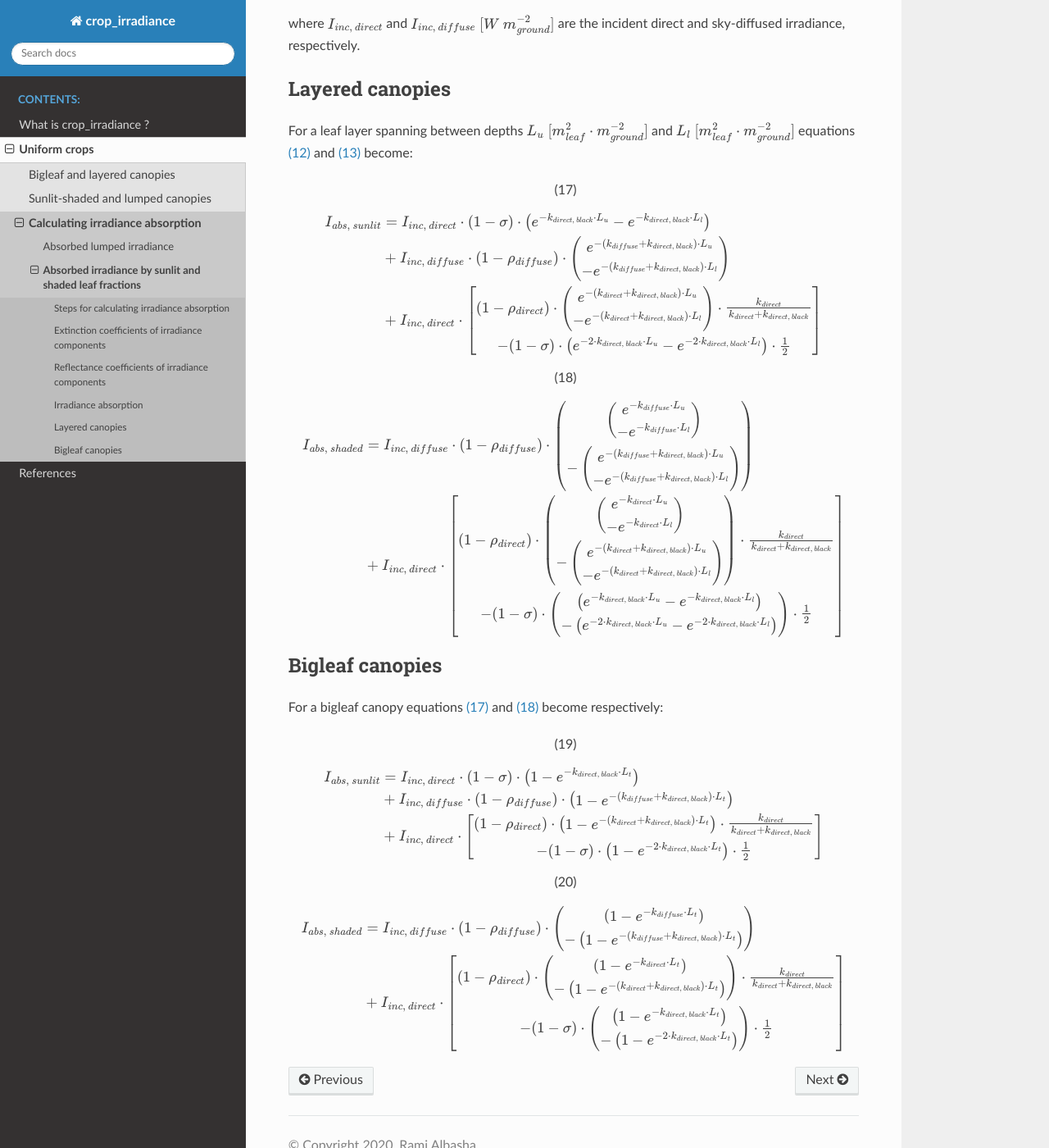
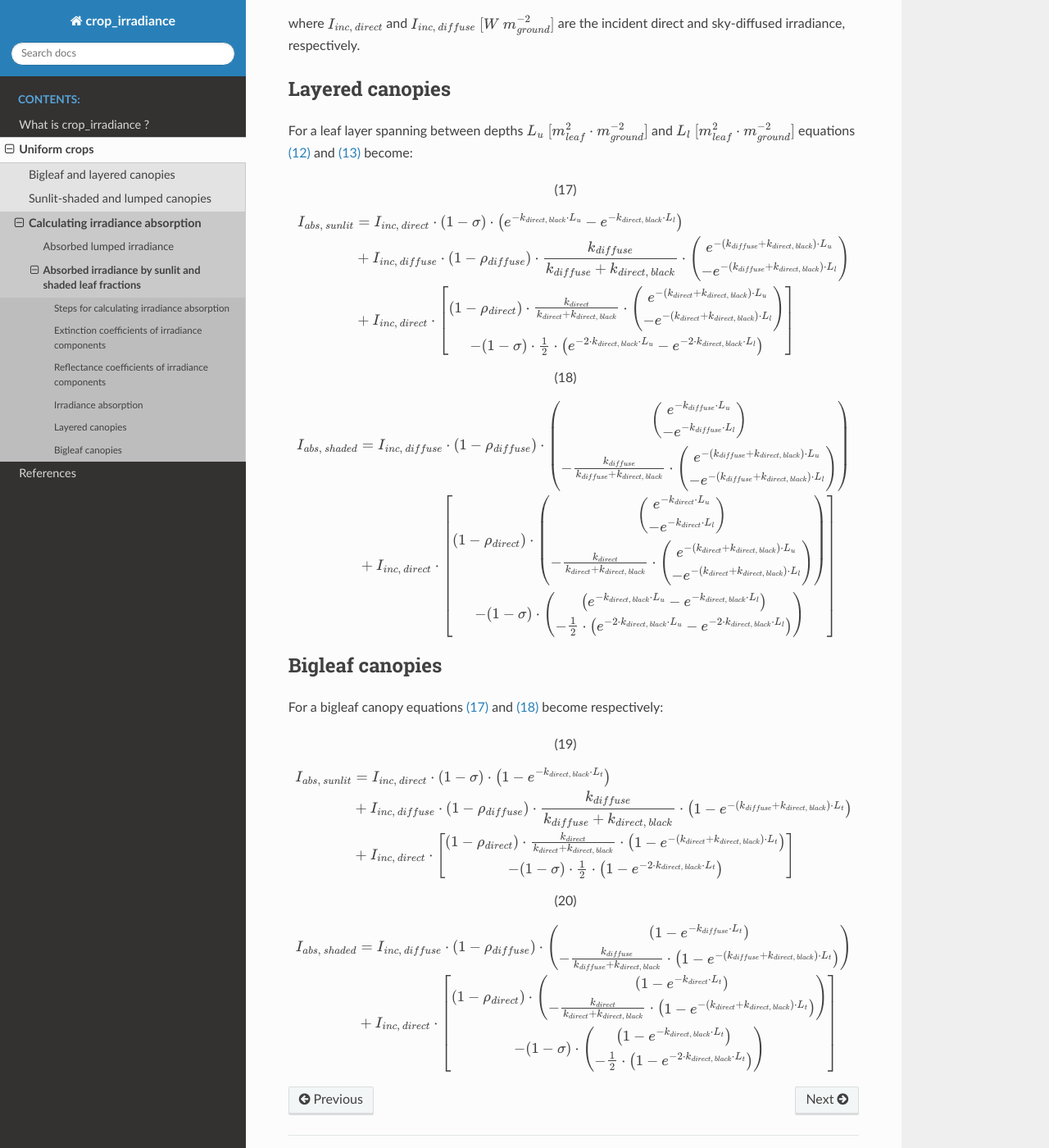
Before and after one commit to RamiALBASHA/crop_irradiance, a Sphinx documentation site: the page built from doc/absorbed_sunlit_shaded.rst, in a window 1280 px wide and 1400 px high, scrolled down 6877 px. Shown: the whole window at 82% size. Built offline with Sphinx 7.4.7 and the Read the Docs theme 2.0.0, drawn with Linux system fonts in a browser that asks for light colours.

Commit message:
corrected sunlit_shaded formulas.

```diff
--- a/doc/absorbed_sunlit_shaded.rst
+++ b/doc/absorbed_sunlit_shaded.rst
@@ -336,6 +336,7 @@ For a leaf layer spanning between depths :math:`L_u \ [m^2_{leaf} \cdot m^{-2}_{
         \\
         & + I_{inc, \ diffuse} \cdot
         \left( 1 - \rho_{diffuse} \right) \cdot
+        \frac{k_{diffuse}}{k_{diffuse} + k_{direct, \ black}} \cdot
         \left(
             \begin{array}
                 + e ^ {- (k_{diffuse} + k_{direct, \ black}) \cdot L_u } \\
@@ -347,19 +348,20 @@ For a leaf layer spanning between depths :math:`L_u \ [m^2_{leaf} \cdot m^{-2}_{
         \left[
             \begin{array}{1}
                 \left( 1 - \rho_{direct} \right) \cdot
+                \frac{k_{direct}}{k_{direct} + k_{direct, \ black}} \cdot
                 \left(
                     \begin{array}
                         + e ^ {- (k_{direct} + k_{direct, \ black}) \cdot L_u }    \\
                         - e ^ {- (k_{direct} + k_{direct, \ black}) \cdot L_l }
                     \end{array}
-                \right) \cdot
-                \frac{k_{direct}}{k_{direct} + k_{direct, \ black}} \\
+                \right)
+                \\
                 - (1 - \sigma) \cdot
+                \frac{1}{2} \cdot
                 \left(
                     e ^ {- 2 \cdot k_{direct, \ black} \cdot L_u }
                     - e ^ {-2 \cdot k_{direct, \ black} \cdot L_l }
-                \right) \cdot
-                \frac{1}{2}
+                \right)
             \end{array}
         \right]
 
@@ -379,7 +381,8 @@ For a leaf layer spanning between depths :math:`L_u \ [m^2_{leaf} \cdot m^{-2}_{
                     \end{array}
                 \right)
                 \\
-                - \left(
+                - \frac{k_{diffuse}}{k_{diffuse} + k_{direct, \ black}} \cdot
+                \left(
                     \begin{array}
                         + e ^ {- (k_{diffuse} + k_{direct, \ black}) \cdot L_u } \\
                         - e ^ {- (k_{diffuse} + k_{direct, \ black}) \cdot L_l }
@@ -401,15 +404,16 @@ For a leaf layer spanning between depths :math:`L_u \ [m^2_{leaf} \cdot m^{-2}_{
                             \end{array}
                         \right)
                         \\
-                        - \left(
+                        - \frac{k_{direct}}{k_{direct} + k_{direct, \ black}} \cdot
+                        \left(
                             \begin{array}
                                 + e ^ {- (k_{direct} + k_{direct, \ black}) \cdot L_u }    \\
                                 - e ^ {- (k_{direct} + k_{direct, \ black}) \cdot L_l }
                             \end{array}
                         \right)
                     \end{array}
-                \right) \cdot
-                \frac{k_{direct}}{k_{direct} + k_{direct, \ black}} \\
+                \right)
+                \\
                 - (1 - \sigma) \cdot
                 \left(
                     \begin{array}{1}
@@ -417,13 +421,13 @@ For a leaf layer spanning between depths :math:`L_u \ [m^2_{leaf} \cdot m^{-2}_{
                             e ^ {- k_{direct, \ black} \cdot L_u } - e ^ {- k_{direct, \ black} \cdot L_l }
                         \right)
                         \\
-                        - \left(
+                        - \frac{1}{2} \cdot
+                        \left(
                             e ^ {- 2 \cdot k_{direct, \ black} \cdot L_u }
                             - e ^ {-2 \cdot k_{direct, \ black} \cdot L_l }
                         \right)
                     \end{array}
-                \right) \cdot
-                \frac{1}{2}
+                \right)
             \end{array}
         \right]
 
@@ -443,6 +447,7 @@ For a bigleaf canopy equations :eq:`sunlit_absorbed_layered` and :eq:`shaded_abs
         \\
         & + I_{inc, \ diffuse} \cdot
         \left( 1 - \rho_{diffuse} \right) \cdot
+        \frac{k_{diffuse}}{k_{diffuse} + k_{direct, \ black}} \cdot
         \left(
             \begin{array}
                 + 1
@@ -454,19 +459,20 @@ For a bigleaf canopy equations :eq:`sunlit_absorbed_layered` and :eq:`shaded_abs
         \left[
             \begin{array}{1}
                 \left( 1 - \rho_{direct} \right) \cdot
+                \frac{k_{direct}}{k_{direct} + k_{direct, \ black}} \cdot
                 \left(
                     \begin{array}
                         + 1
                         - e ^ {- (k_{direct} + k_{direct, \ black}) \cdot L_t }
                     \end{array}
-                \right) \cdot
-                \frac{k_{direct}}{k_{direct} + k_{direct, \ black}} \\
+                \right)
+                \\
                 - (1 - \sigma) \cdot
+                \frac{1}{2} \cdot
                 \left(
                     1
                     - e ^ {-2 \cdot k_{direct, \ black} \cdot L_t }
-                \right) \cdot
-                \frac{1}{2}
+                \right)
             \end{array}
         \right]
 
@@ -486,7 +492,8 @@ For a bigleaf canopy equations :eq:`sunlit_absorbed_layered` and :eq:`shaded_abs
                     \end{array}
                 \right)
                 \\
-                - \left(
+                - \frac{k_{diffuse}}{k_{diffuse} + k_{direct, \ black}} \cdot
+                \left(
                     \begin{array}
                         + 1
                         - e ^ {- (k_{diffuse} + k_{direct, \ black}) \cdot L_t }
@@ -508,27 +515,30 @@ For a bigleaf canopy equations :eq:`sunlit_absorbed_layered` and :eq:`shaded_abs
                             \end{array}
                         \right)
                         \\
-                        - \left(
+                        - \frac{k_{direct}}{k_{direct} + k_{direct, \ black}} \cdot
+                        \left(
                             \begin{array}
                                 + 1
                                 - e ^ {- (k_{direct} + k_{direct, \ black}) \cdot L_t }
                             \end{array}
                         \right)
                     \end{array}
-                \right) \cdot
-                \frac{k_{direct}}{k_{direct} + k_{direct, \ black}} \\
+                \right)
+                \\
                 - (1 - \sigma) \cdot
                 \left(
                     \begin{array}{1}
                         \left(
-                            1 - e ^ {- k_{direct, \ black} \cdot L_t }
+                            1
+                            - e ^ {- k_{direct, \ black} \cdot L_t }
                         \right)
                         \\
-                        - \left(
-                            1 - e ^ {-2 \cdot k_{direct, \ black} \cdot L_t }
+                        - \frac{1}{2} \cdot
+                        \left(
+                            1
+                            - e ^ {-2 \cdot k_{direct, \ black} \cdot L_t }
                         \right)
                     \end{array}
-                \right) \cdot
-                \frac{1}{2}
+                \right)
             \end{array}
         \right]
```
